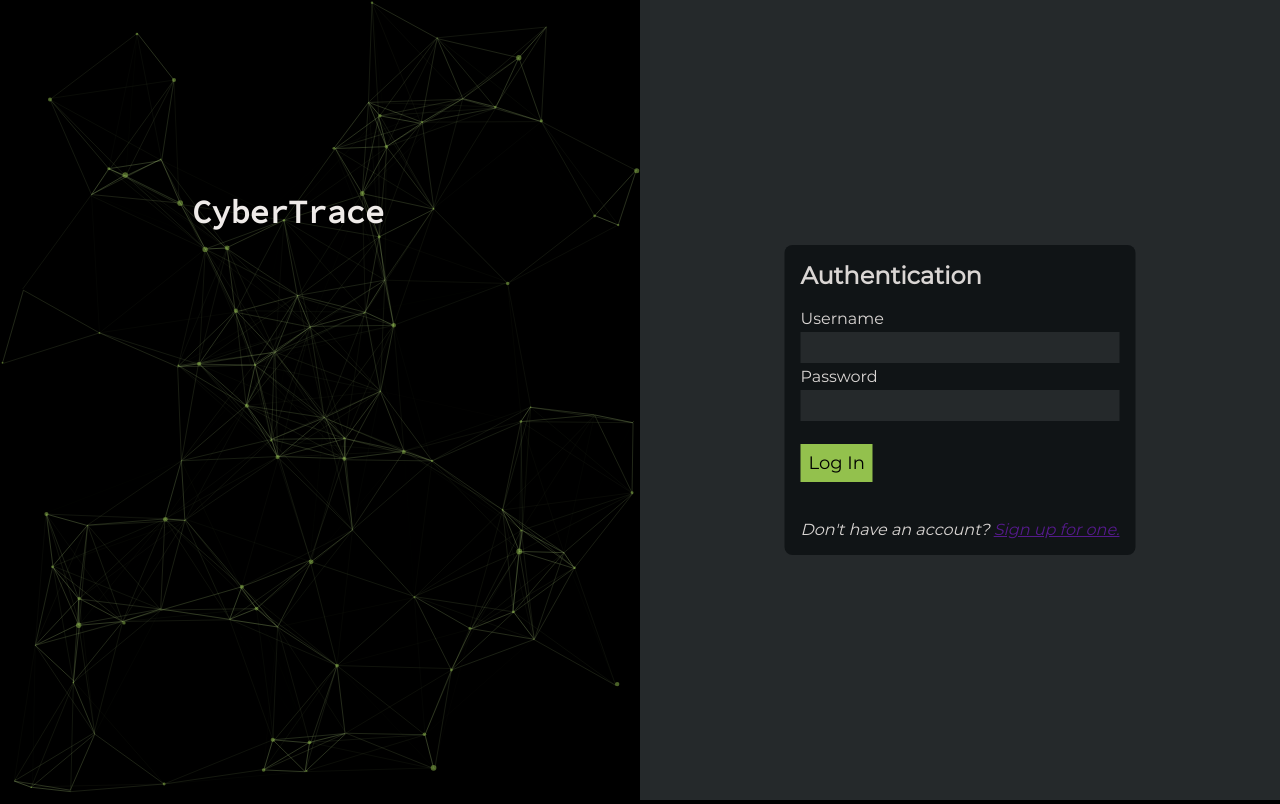
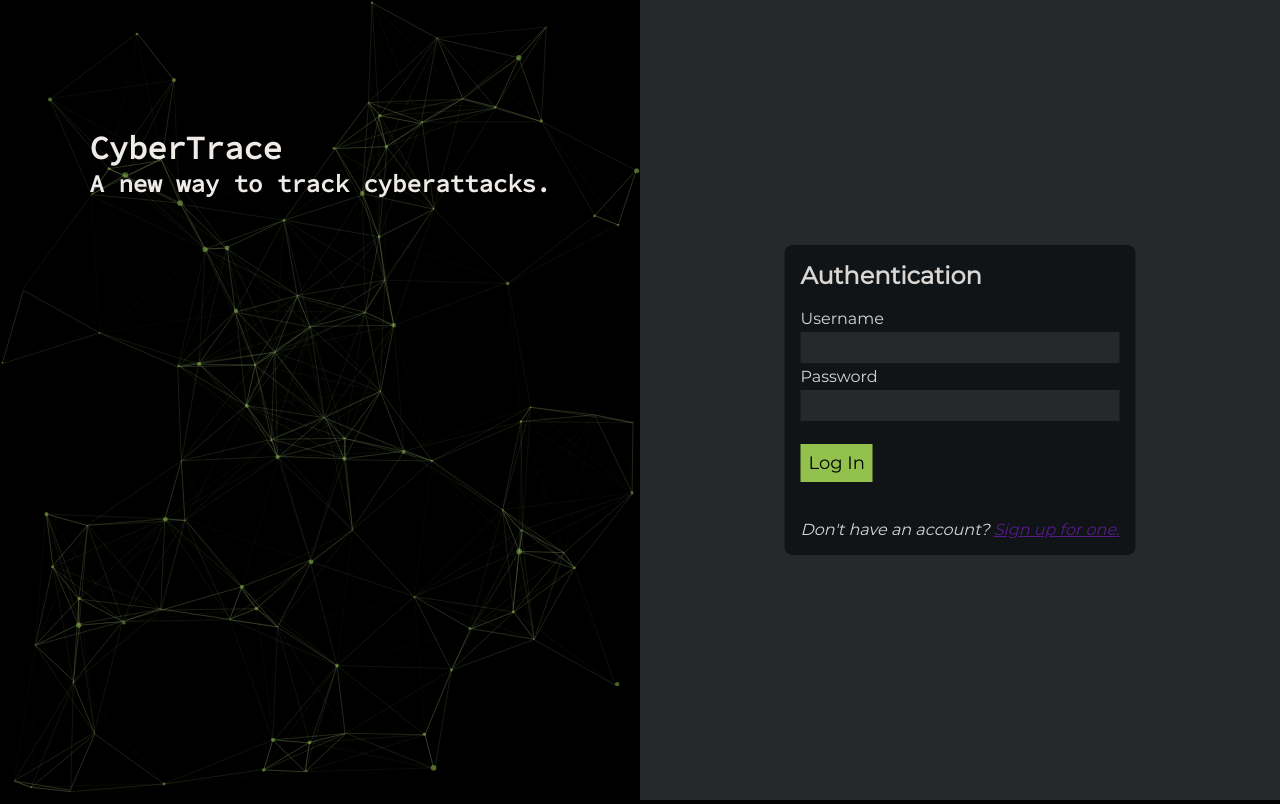
Before and after one commit to shawnduong/CyberTrace-poc, a Flask app: page / in a window 1280 px wide. Run offline with Flask 2, Linux system fonts and the light colour scheme; parts of the project's set-up code (start-up, migrations or seed data) failed here and were passed over.

Commit message:
Added subtitle typewriting.

```diff
--- a/app/static/css/style.css
+++ b/app/static/css/style.css
@@ -60,15 +60,15 @@ body {
 	color: var(--text-b);
 }
 
-#splash-title {
+#splash-text {
 	color: var(--text-a);
 	font-family: Source;
 
 	position: absolute;
 	top: 0;
 	left: 0;
-	margin-top: 15%;
-	margin-left: 15%;
+	margin-top: 10%;
+	margin-left: 7%;
 }
 
 .button {
--- a/app/static/js/typewriter.js
+++ b/app/static/js/typewriter.js
@@ -1,13 +1,24 @@
+/* Sleep for ms many milliseconds. */
 function sleep(ms)
 {
 	return new Promise(resolve => setTimeout(resolve, ms));
 }
 
-async function typewriter(object, text)
+/* Typewriter function taking an object to write to, text to write, and speed
+   (latency) in ms between letters written. Writes one character at a time. */
+async function typewriter(object, text, speed)
 {
 	for (let i = 0; i <= text.length; i++)
 	{
-		await sleep(100);
+		await sleep(speed);
 		object.text(text.slice(0, i));
 	}
 }
+
+/* Same as typewriter, but wait a delay in ms before writing. This is akin to
+   a hibernation period before text begins to write. */
+async function typewriter_d(object, text, speed, delay)
+{
+	await sleep(delay);
+	typewriter(object, text, speed);
+}
--- a/app/templates/index.html
+++ b/app/templates/index.html
@@ -8,7 +8,10 @@
 	<div id="splash">
 
 		<div id="particles-js">
-			<h1 id="splash-title"></h1>
+			<div id="splash-text">
+				<h1 id="splash-title"></h1>
+				<h2 id="splash-subtitle"></h2>
+			</div>
 		</div>
 
 		<div id="splash-login">
@@ -45,7 +48,8 @@
 
 		$(document).ready(function()
 		{
-			typewriter($("#splash-title"), "CyberTrace");
+			typewriter($("#splash-title"), "CyberTrace", 100);
+			typewriter_d($("#splash-subtitle"), "A new way to track cyberattacks.", 50, 2000);
 		});
 	</script>
 
```
